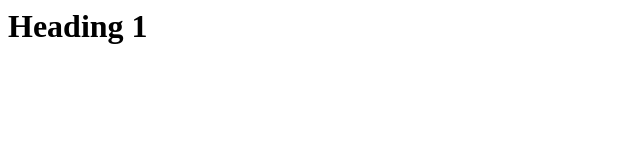
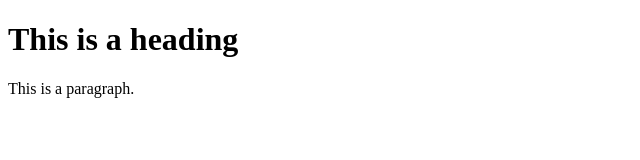
Before and after one commit to akankshaa23/first-git-pro, a plain HTML site: page index.html in a window 1280 px wide. Shown: the whole page, without its empty margins (0-640 px from the left). Drawn offline with Linux system fonts and the light colour scheme.

Commit message:
local repo-index.css updated

```diff
--- /dev/null
+++ b/index.css
@@ -0,0 +1,12 @@
+body {
+    background-color: powderblue;
+}
+
+h1 {
+    color: blue;
+    margin: 2px;
+}
+
+p {
+    color: red;
+}
--- a/index.html
+++ b/index.html
@@ -1,8 +1,14 @@
+<!DOCTYPE html>
 <html>
+
+<head>
+    <link rel="stylesheet" href="styles.css">
+</head>
 
 <body>
 
-    <h1> Heading 1 </h1>
+    <h1>This is a heading</h1>
+    <p>This is a paragraph.</p>
 
 </body>
 
```
